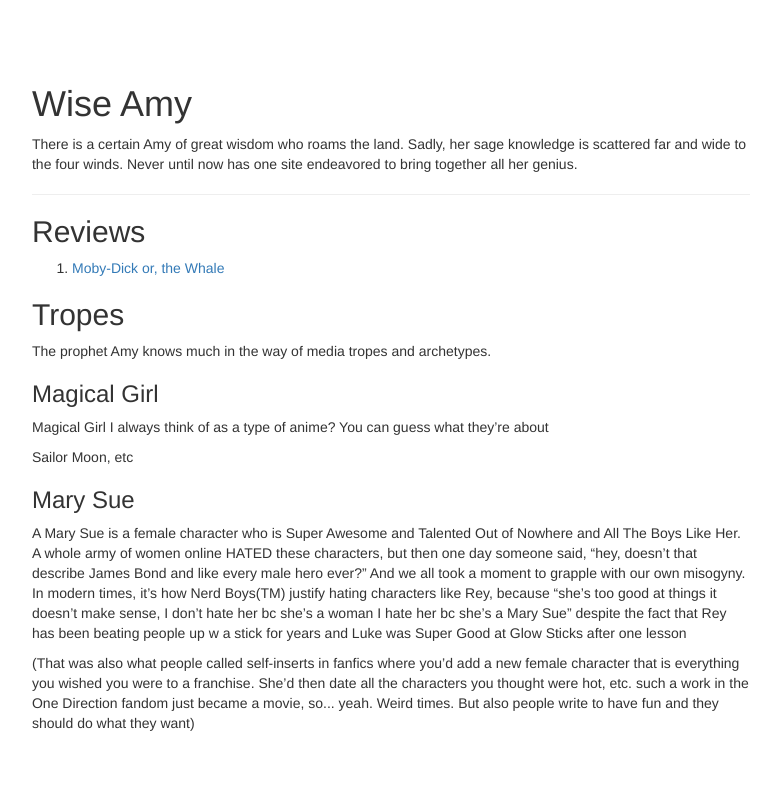
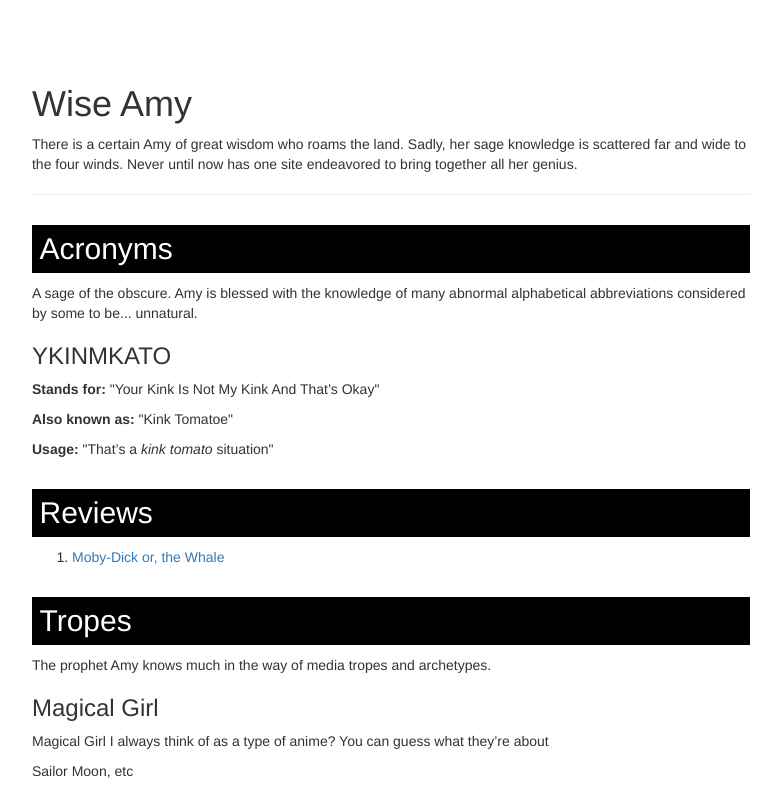
Before and after one commit to imann24/wise-amy, a website: page index.html in a window 1280 px wide. Shown: the top 797 px of the page, without its empty margins (283-1064 px from the left). Drawn offline with nearby package versions, Linux system fonts and the light colour scheme.

Commit message:
Add acronyms section (#6)

```diff
--- a/css/main.css
+++ b/css/main.css
@@ -1,3 +1,10 @@
 .container {
     padding: 5% 15% 0%;
 }
+
+.section {
+    background: black;
+    color: white;
+    padding: 0.25em;
+    margin-top: 1em;
+}
--- a/index.html
+++ b/index.html
@@ -44,11 +44,32 @@
                     bring together all her genius.
                 </p>
                 <hr>
-                <h2 id="reviews">Reviews</h2>
+
+                <!-- ACRONYMS -->
+                <h2 class="section" id="acronyms">Acronyms</h2>
+                <p>
+                    A sage of the obscure. Amy is blessed with the knowledge of many
+                    abnormal alphabetical abbreviations considered by some to be... unnatural.
+                </p>
+                <h3 id="kink-tomato">YKINMKATO</h3>
+                <p>
+                    <b>Stands for:</b> "Your Kink Is Not My Kink And That’s Okay"
+                </p>
+                <p>
+                    <b>Also known as:</b> "Kink Tomatoe"
+                </p>
+                <p>
+                    <b>Usage:</b> "That’s a <i>kink tomato</i> situation"
+                </p>
+
+                <!-- REVIEWS  -->
+                <h2 class="section" id="reviews">Reviews</h2>
                 <ol>
                     <li><a href="https://www.goodreads.com/review/show/3281093143?book_show_action=false">Moby-Dick or, the Whale</a></li>
                 </ol>
-                <h2 id="tropes">Tropes</h2>
+
+                <!-- TROPES  -->
+                <h2 class="section" id="tropes">Tropes</h2>
                 <p>
                     The prophet Amy knows much in the way of media tropes and archetypes.
                 </p>
```
